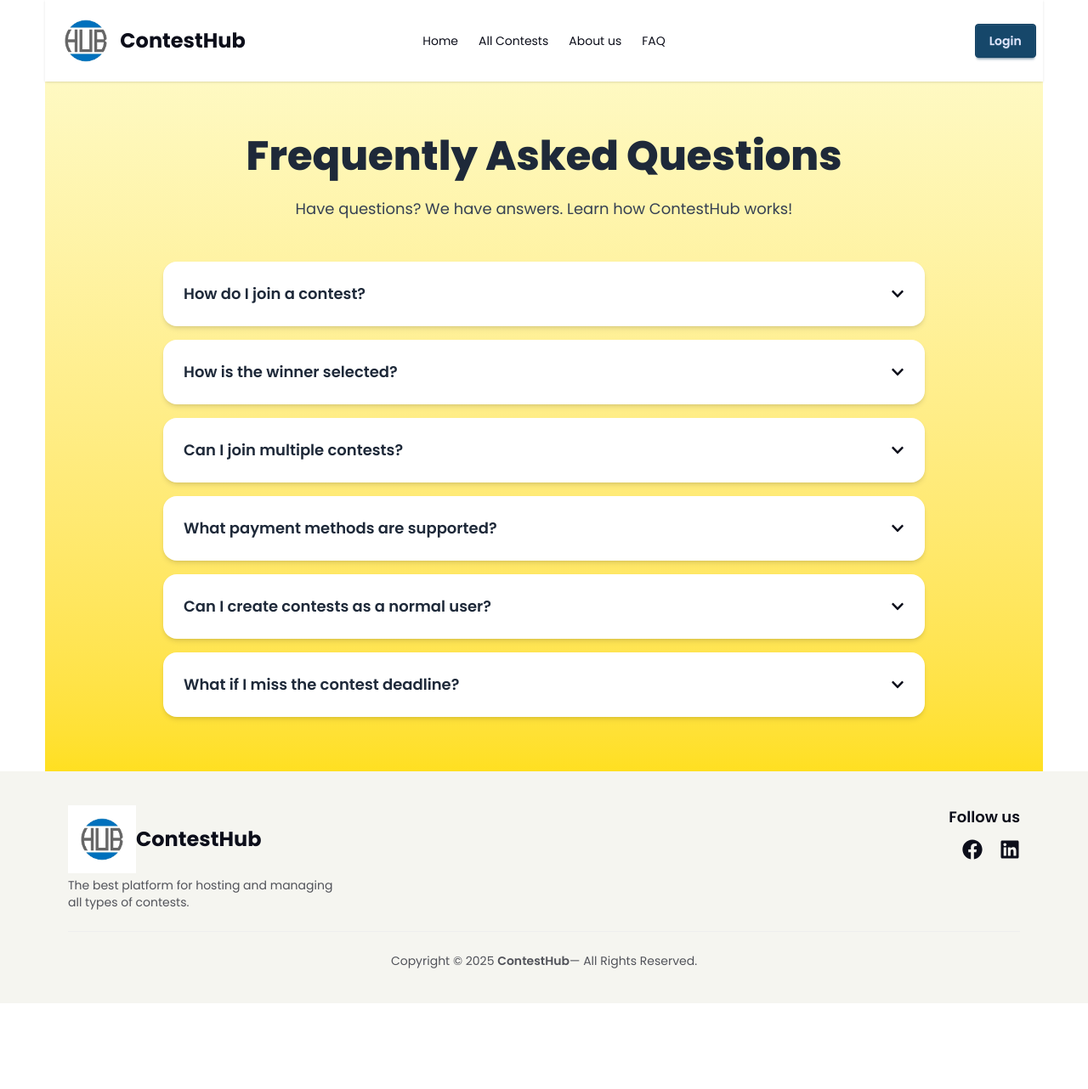
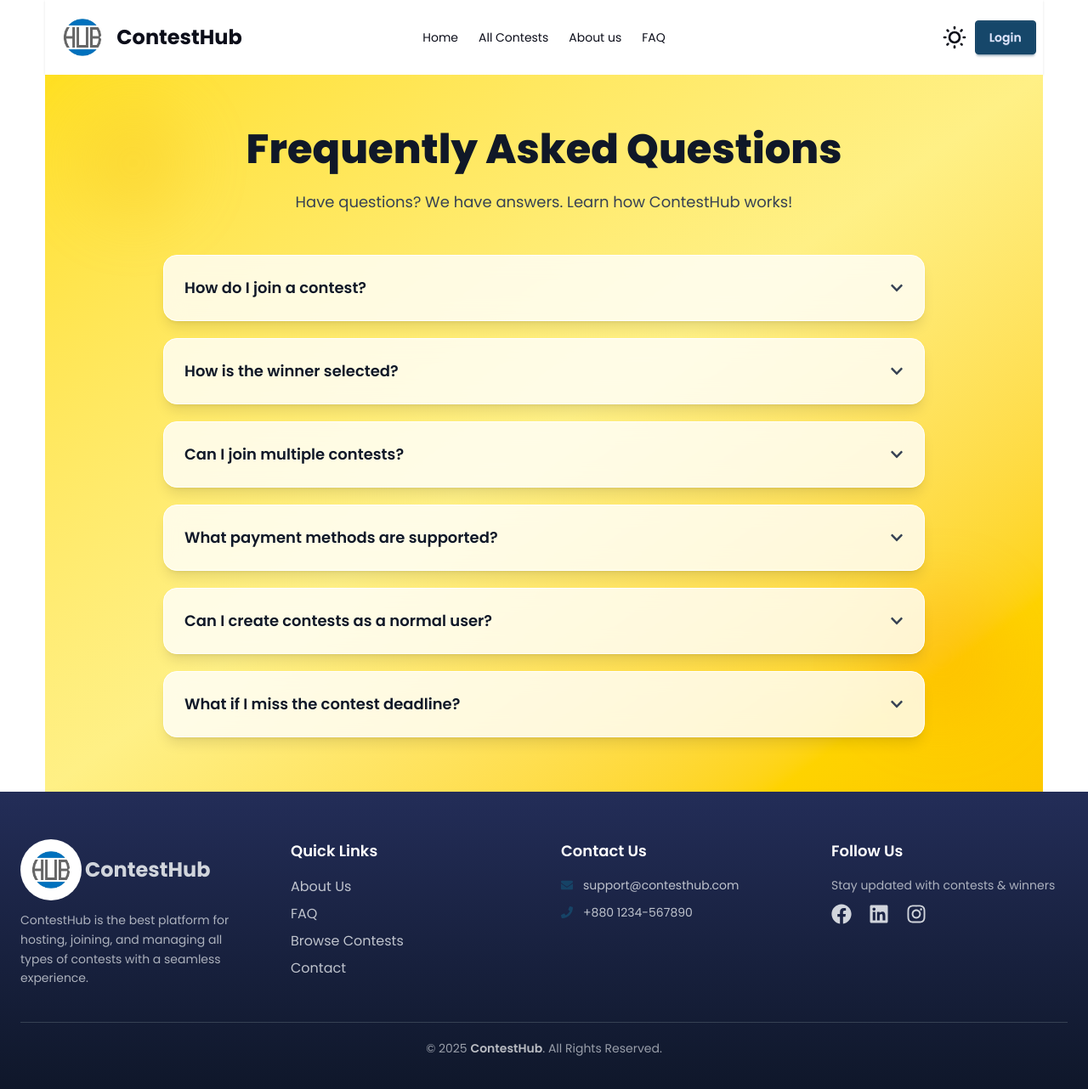
Before and after one commit to Zahidul8/contesthub-client, a React (Vite) app: page /faq in a window 1280 px wide. Shown: the whole page at 85% size. Before the commit the page ends 1181 px from the top, so only its background shows below. Built offline with nearby package versions, Linux system fonts and the light colour scheme; no server answers.

Commit message:
add theme toggle function and improve footer section

```diff
--- a/src/Pages/FAQPage.jsx
+++ b/src/Pages/FAQPage.jsx
@@ -42,43 +42,54 @@ const FAQPage = () => {
   };
 
   return (
-    <section className="min-h-screen py-16 px-6 bg-gradient-to-b from-yellow-100 to-yellow-300">
-      <div className="max-w-4xl mx-auto">
-        <h2 className="text-4xl md:text-5xl font-extrabold text-center text-gray-800 mb-6">
+    <section className="min-h-screen py-16 px-6
+      bg-gradient-to-br from-yellow-300 via-yellow-200 to-yellow-400
+      relative overflow-hidden">
+
+      {/* Decorative gradient circles */}
+      <div className="absolute top-10 left-10 w-32 h-32 bg-yellow-500 opacity-20 rounded-full blur-2xl"></div>
+      <div className="absolute bottom-20 right-10 w-40 h-40 bg-orange-400 opacity-20 rounded-full blur-2xl"></div>
+
+      <div className="max-w-4xl mx-auto relative z-10">
+
+        <h2 className="text-4xl md:text-5xl font-extrabold text-center text-gray-900 mb-6">
           Frequently Asked Questions
         </h2>
+
         <p className="text-center text-gray-700 mb-12 md:text-lg">
           Have questions? We have answers. Learn how ContestHub works!
         </p>
 
-        <div className="space-y-4">
+        <div className="space-y-5">
           {faqs.map((faq, index) => (
             <div
               key={index}
-              className="bg-white p-6 rounded-2xl shadow-md transition-all duration-300 hover:shadow-lg"
+              className="bg-white/80 backdrop-blur-md p-6 rounded-2xl shadow-lg
+              transition-all duration-300 hover:shadow-xl border border-white"
             >
               <button
                 className="w-full flex items-center justify-between text-left"
                 onClick={() => toggleFAQ(index)}
               >
-                <span className="text-lg font-semibold text-gray-800">
+                <span className="text-lg font-semibold text-gray-900">
                   {faq.question}
                 </span>
+
                 <FaChevronDown
-                  className={`transition-transform duration-300 ${
-                    openIndex === index ? "rotate-180" : ""
-                  }`}
+                  className={`transition-transform duration-300 text-gray-700
+                  ${openIndex === index ? "rotate-180" : ""}`}
                 />
               </button>
 
               {openIndex === index && (
-                <p className="mt-3 text-gray-600 leading-relaxed">
+                <p className="mt-3 text-gray-700 leading-relaxed">
                   {faq.answer}
                 </p>
               )}
             </div>
           ))}
         </div>
+
       </div>
     </section>
   );
--- a/src/components/Footer/Footer.jsx
+++ b/src/components/Footer/Footer.jsx
@@ -1,30 +1,56 @@
-import React from 'react';
-import { FaFacebook, FaLinkedin } from "react-icons/fa";
-import Logo from '../Logo/Logo';
+import React from "react";
+import { FaFacebook, FaLinkedin, FaInstagram, FaEnvelope, FaPhone } from "react-icons/fa";
+import Logo from "../Logo/Logo";
 
 const Footer = () => {
   return (
-    <footer className=" bg-secondary text-base-content py-10">
-      <div className="max-w-6xl mx-auto px-4">
+    <footer className="bg-gradient-to-b from-[#232d58] to-[#0F172A] text-gray-300 pt-14 pb-10">
+      <div className="max-w-7xl mx-auto px-6">
 
-        {/* Top Section */}
-        <div className="flex flex-col md:flex-row items-center md:items-start justify-between gap-8">
+        {/* Top Grid */}
+        <div className="grid grid-cols-1 md:grid-cols-3 lg:grid-cols-4 gap-10">
 
-          {/* Logo + Name */}
-          <div className="flex flex-col items-center md:items-start text-center md:text-left">
+          {/* Logo section */}
+          <div>
             <Logo />
-
-
-            <p className="text-sm opacity-70 max-w-xs mt-1">
-              The best platform for hosting and managing all types of contests.
+            <p className="mt-3 text-sm opacity-80 leading-relaxed">
+              ContestHub is the best platform for hosting, joining, and managing
+              all types of contests with a seamless experience.
             </p>
           </div>
 
-          {/* Social Links */}
-          <div className="flex flex-col items-center md:items-end gap-3">
-            <p className="font-semibold text-lg">Follow us</p>
+          {/* Quick Links */}
+          <div>
+            <h3 className="text-lg font-semibold mb-4 text-white">Quick Links</h3>
+            <ul className="space-y-2 opacity-90">
+              <li><a className="hover:text-primary transition" href="/aboutUs">About Us</a></li>
+              <li><a className="hover:text-primary transition" href="/faq">FAQ</a></li>
+              <li><a className="hover:text-primary transition" href="#">Browse Contests</a></li>
+              <li><a className="hover:text-primary transition" href="#">Contact</a></li>
+            </ul>
+          </div>
 
-            <div className="flex items-center gap-5 text-2xl">
+          {/* Contact info */}
+          <div>
+            <h3 className="text-lg font-semibold mb-4 text-white">Contact Us</h3>
+            <ul className="space-y-3 text-sm opacity-90">
+              <li className="flex items-center gap-3">
+                <FaEnvelope className="text-primary" />
+                support@contesthub.com
+              </li>
+              <li className="flex items-center gap-3">
+                <FaPhone className="text-primary" />
+                +880 1234-567890
+              </li>
+            </ul>
+          </div>
+
+          {/* Socials */}
+          <div>
+            <h3 className="text-lg font-semibold mb-4 text-white">Follow Us</h3>
+            <p className="text-sm opacity-80 mb-3">Stay updated with contests & winners</p>
+
+            <div className="flex gap-5 text-2xl">
               <a
                 href="https://facebook.com"
                 target="_blank"
@@ -42,19 +68,27 @@ const Footer = () => {
               >
                 <FaLinkedin />
               </a>
+
+              <a
+                href="https://instagram.com"
+                target="_blank"
+                rel="noopener noreferrer"
+                className="hover:text-primary transition"
+              >
+                <FaInstagram />
+              </a>
             </div>
           </div>
-
         </div>
 
         {/* Divider */}
-        <div className="border-t border-base-300 my-6"></div>
+        <div className="border-t border-gray-700 mt-10 pt-5"></div>
 
-        {/* Copyright */}
-        <div className="text-center text-sm opacity-70">
-          Copyright © 2025 <span className="font-semibold">ContestHub</span>
-          — All Rights Reserved.
-        </div>
+        {/* Bottom Text */}
+        <p className="text-center text-sm opacity-70">
+          © {new Date().getFullYear()} <span className="font-semibold text-white">ContestHub</span>.
+          All Rights Reserved.
+        </p>
       </div>
     </footer>
   );
--- a/src/components/Logo/Logo.jsx
+++ b/src/components/Logo/Logo.jsx
@@ -5,8 +5,8 @@ import { Link } from 'react-router';
 const Logo = () => {
     return (
         <div>
-             <Link to='/' className=" font-bold text-2xl flex items-center">
-    <img className='w-[80px]' src={logo} alt="" />
+             <Link to='/' className=" font-bold text-2xl flex items-center gap-1">
+    <img className='w-18 rounded-full ' src={logo} alt="" />
     ContestHub
     </Link>
         </div>
--- a/src/components/Navbar/Navbar.jsx
+++ b/src/components/Navbar/Navbar.jsx
@@ -1,11 +1,12 @@
-import React from 'react';
+import React, { useEffect, useState } from 'react';
 import { Link, NavLink } from 'react-router';
 import Logo from '../Logo/Logo';
 import useAuth from '../../hooks/useAuth';
 
 
 const Navbar = () => {
-  const {user, loading, logOut} = useAuth();
+  const { user, loading, logOut } = useAuth();
+  const [theme, setTheme] = useState(localStorage.getItem('theme') || 'light')
   const links = <>
     <li><NavLink to='/'>Home</NavLink></li>
     <li><NavLink to='/all-contests'>All Contests</NavLink></li>
@@ -22,6 +23,20 @@ const handleLogout = () => {
 
       })
   }
+
+
+  useEffect(() => {
+      const html = document.querySelector('html');
+      html.setAttribute('data-theme', theme);
+      localStorage.setItem('theme', theme);
+  },[theme])
+
+  const handleThemeToggle = (e) => {
+    const checked = e.target.checked;
+    setTheme(checked ? 'dark' : 'light');
+
+
+  }
   return (
     <div className="navbar bg-base-100 shadow-sm">
       <div className="navbar-start">
@@ -32,7 +47,39 @@ const handleLogout = () => {
           <ul
             tabIndex="-1"
             className="menu menu-sm dropdown-content bg-base-100 rounded-box z-1 mt-3 w-52 p-2 shadow">
+
+            <div className='ml-2'>
+            <label className="swap swap-rotate text-white">
+              {/* this hidden checkbox controls the state */}
+              <input
+                type="checkbox"
+                onChange={handleThemeToggle}
+                checked={theme === 'dark'}
+                className="theme-controller"
+                 />
+
+              {/* sun icon */}
+              <svg
+                className="swap-off h-7 w-7 fill-current"
+                xmlns="http://www.w3.org/2000/svg"
+                viewBox="0 0 24 24">
+                <path
+                  d="M5.64,17l-.71.71a1,1,0,0,0,0,1.41,1,1,0,0,0,1.41,0l.71-.71A1,1,0,0,0,5.64,17ZM5,12a1,1,0,0,0-1-1H3a1,1,0,0,0,0,2H4A1,1,0,0,0,5,12Zm7-7a1,1,0,0,0,1-1V3a1,1,0,0,0-2,0V4A1,1,0,0,0,12,5ZM5.64,7.05a1,1,0,0,0,.7.29,1,1,0,0,0,.71-.29,1,1,0,0,0,0-1.41l-.71-.71A1,1,0,0,0,4.93,6.34Zm12,.29a1,1,0,0,0,.7-.29l.71-.71a1,1,0,1,0-1.41-1.41L17,5.64a1,1,0,0,0,0,1.41A1,1,0,0,0,17.66,7.34ZM21,11H20a1,1,0,0,0,0,2h1a1,1,0,0,0,0-2Zm-9,8a1,1,0,0,0-1,1v1a1,1,0,0,0,2,0V20A1,1,0,0,0,12,19ZM18.36,17A1,1,0,0,0,17,18.36l.71.71a1,1,0,0,0,1.41,0,1,1,0,0,0,0-1.41ZM12,6.5A5.5,5.5,0,1,0,17.5,12,5.51,5.51,0,0,0,12,6.5Zm0,9A3.5,3.5,0,1,1,15.5,12,3.5,3.5,0,0,1,12,15.5Z" />
+              </svg>
+
+              {/* moon icon */}
+              <svg
+                className="swap-on h-7 w-7 fill-current"
+                xmlns="http://www.w3.org/2000/svg"
+                viewBox="0 0 24 24">
+                <path
+                  d="M21.64,13a1,1,0,0,0-1.05-.14,8.05,8.05,0,0,1-3.37.73A8.15,8.15,0,0,1,9.08,5.49a8.59,8.59,0,0,1,.25-2A1,1,0,0,0,8,2.36,10.14,10.14,0,1,0,22,14.05,1,1,0,0,0,21.64,13Zm-9.5,6.69A8.14,8.14,0,0,1,7.08,5.22v.27A10.15,10.15,0,0,0,17.22,15.63a9.79,9.79,0,0,0,2.1-.22A8.11,8.11,0,0,1,12.14,19.73Z" />
+              </svg>
+            </label>
+            </div>
+
             {links}
+
           </ul>
         </div>
         <Logo></Logo>
@@ -44,9 +91,40 @@ const handleLogout = () => {
         </ul>
       </div>
       <div className="navbar-end">
+
+       {/* theme toggle  */}
+        <div className='hidden lg:flex mr-2'>
+        <label className="swap swap-rotate ">
+          {/* this hidden checkbox controls the state */}
+          <input
+            type="checkbox"
+            onChange={handleThemeToggle}
+            checked={theme === 'dark'}
+            className="theme-controller"
+             />
+
+          {/* sun icon */}
+          <svg
+            className="swap-off h-8 w-8 fill-current"
+            xmlns="http://www.w3.org/2000/svg"
+            viewBox="0 0 24 24">
+            <path
+              d="M5.64,17l-.71.71a1,1,0,0,0,0,1.41,1,1,0,0,0,1.41,0l.71-.71A1,1,0,0,0,5.64,17ZM5,12a1,1,0,0,0-1-1H3a1,1,0,0,0,0,2H4A1,1,0,0,0,5,12Zm7-7a1,1,0,0,0,1-1V3a1,1,0,0,0-2,0V4A1,1,0,0,0,12,5ZM5.64,7.05a1,1,0,0,0,.7.29,1,1,0,0,0,.71-.29,1,1,0,0,0,0-1.41l-.71-.71A1,1,0,0,0,4.93,6.34Zm12,.29a1,1,0,0,0,.7-.29l.71-.71a1,1,0,1,0-1.41-1.41L17,5.64a1,1,0,0,0,0,1.41A1,1,0,0,0,17.66,7.34ZM21,11H20a1,1,0,0,0,0,2h1a1,1,0,0,0,0-2Zm-9,8a1,1,0,0,0-1,1v1a1,1,0,0,0,2,0V20A1,1,0,0,0,12,19ZM18.36,17A1,1,0,0,0,17,18.36l.71.71a1,1,0,0,0,1.41,0,1,1,0,0,0,0-1.41ZM12,6.5A5.5,5.5,0,1,0,17.5,12,5.51,5.51,0,0,0,12,6.5Zm0,9A3.5,3.5,0,1,1,15.5,12,3.5,3.5,0,0,1,12,15.5Z" />
+          </svg>
+
+          {/* moon icon */}
+          <svg
+            className="swap-on h-8 w-8 fill-current"
+            xmlns="http://www.w3.org/2000/svg"
+            viewBox="0 0 24 24">
+            <path
+              d="M21.64,13a1,1,0,0,0-1.05-.14,8.05,8.05,0,0,1-3.37.73A8.15,8.15,0,0,1,9.08,5.49a8.59,8.59,0,0,1,.25-2A1,1,0,0,0,8,2.36,10.14,10.14,0,1,0,22,14.05,1,1,0,0,0,21.64,13Zm-9.5,6.69A8.14,8.14,0,0,1,7.08,5.22v.27A10.15,10.15,0,0,0,17.22,15.63a9.79,9.79,0,0,0,2.1-.22A8.11,8.11,0,0,1,12.14,19.73Z" />
+          </svg>
+        </label>
+        </div>
         {
 
-   user?
+          user ?
             <div className="dropdown dropdown-end">
               <div tabIndex={0} role="button" className=" m-1"><img className='w-[50px] h-[50px] rounded-full object-cover' src={user?.photoURL} alt="" /></div>
               <ul tabIndex="-1" className="dropdown-content menu bg-base-100 rounded-box z-1 w-52 p-2 shadow-sm">
@@ -55,7 +133,7 @@ const handleLogout = () => {
                 <li><button className='btn btn-primary rounded-md mt-2' onClick={handleLogout}>Logout</button></li>
 
               </ul>
-</div> :  <Link className='btn btn-primary' to='/login'>Login</Link>
+            </div> : <Link className='btn btn-primary' to='/login'>Login</Link>
 
         }
       </div>
```
Lines whose indentation alone changed are shown as unchanged.
